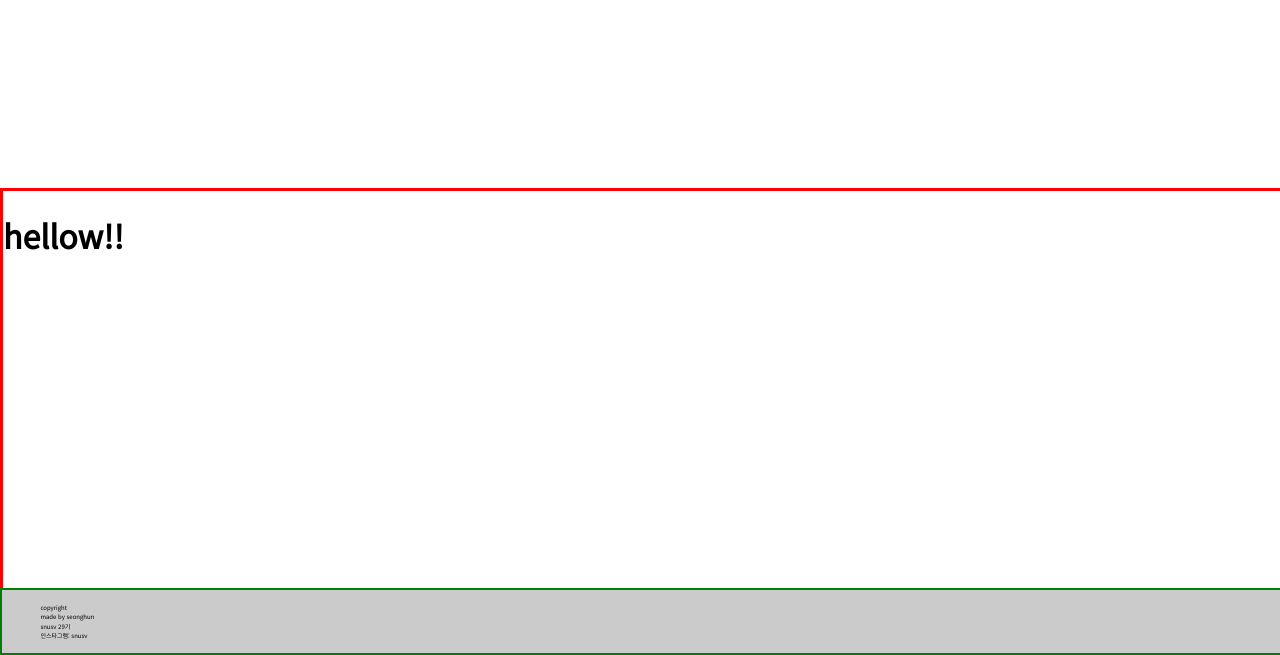
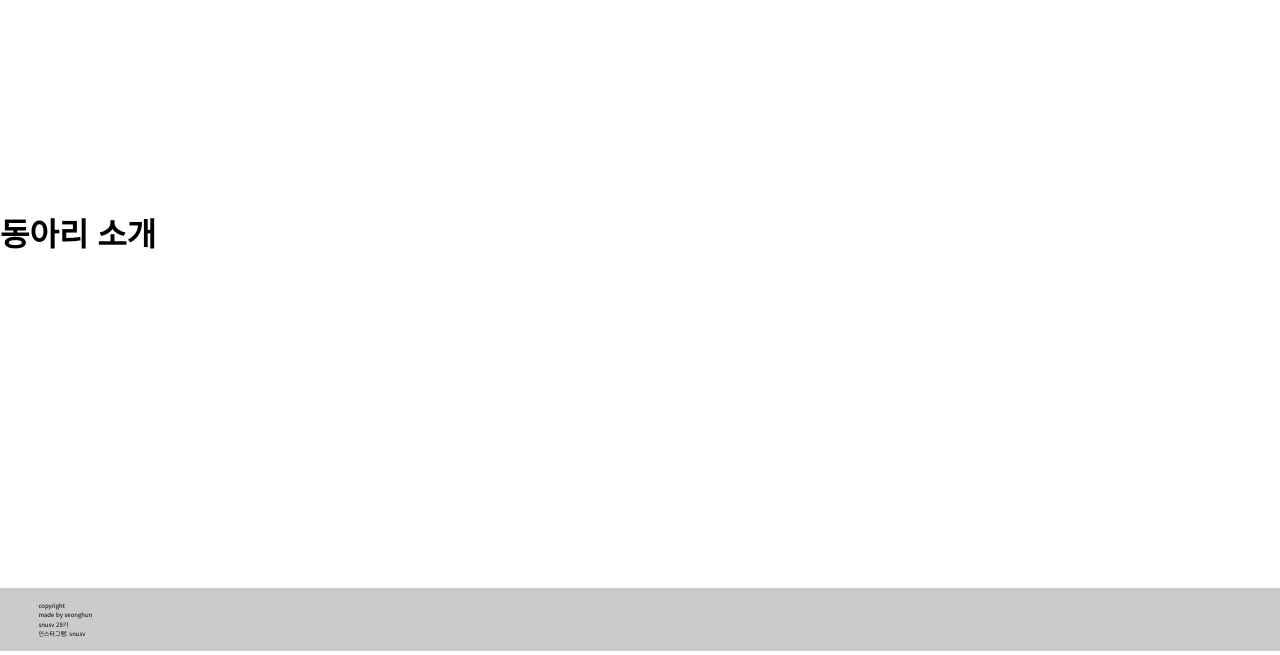
Before and after one commit to hsh-dev/snusv-site, a plain HTML site: page index.html in a window 1280 px wide. Shown: the part 532-1187 px from the top of the page. Drawn offline with Linux system fonts and the light colour scheme.

Commit message:
index page update

```diff
--- a/index.html
+++ b/index.html
@@ -138,7 +138,6 @@
             top: 90%;
             width:100%;
             height:50%;
-            border: 3px solid red;
             background-color: white;
         }
 
@@ -147,7 +146,6 @@
             position: absolute;
             top: 140%;
             width: 100%;
-            border: 2px solid green;
             background-color: rgb(203, 203, 203);
         }
         .footer .bottom{
@@ -186,7 +184,7 @@
         </div>
     </div>
     <div class="article">
-        <h1>hellow!!</h1>
+        <h1>동아리 소개</h1>
     </div>
     <div class="footer">
         <div class="bottom">
```
